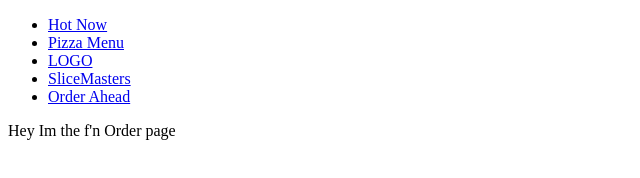
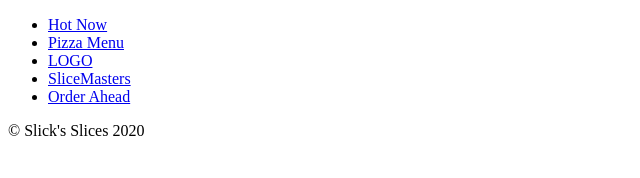
Before and after one commit to VinceGrilli/slicks-slices, a Gatsby site: page /order in a window 1280 px wide. Shown: the full height of the page, 0-640 px from the left. Built offline with nearby package versions, Linux system fonts and the light colour scheme; Gatsby itself is replaced by a stand-in of ours.

Commit message:
add layout

```diff
--- /dev/null
+++ b/gatsby-browser.js
@@ -0,0 +1,6 @@
+import React from 'react';
+import Layout from './src/components/Layout';
+
+export function wrapPageElement({ element, props }) {
+  return <Layout {...props}>{element}</Layout>;
+}
--- /dev/null
+++ b/gatsby-ssr.js
@@ -0,0 +1,6 @@
+import React from 'react';
+import Layout from './src/components/Layout';
+
+export function wrapPageElement({ element, props }) {
+  return <Layout {...props}>{element}</Layout>;
+}
--- /dev/null
+++ b/src/components/Footer.js
@@ -0,0 +1,9 @@
+import React from 'react';
+
+export default function Footer() {
+  return (
+    <footer>
+      <p>&copy; Slick's Slices {new Date().getFullYear()}</p>
+    </footer>
+  );
+}
--- /dev/null
+++ b/src/components/Layout.js
@@ -0,0 +1,13 @@
+import React from 'react';
+import Footer from './Footer';
+import Nav from './Nav';
+
+export default function Layout({ childern }) {
+  return (
+    <div>
+      <Nav />
+      {childern}
+      <Footer />
+    </div>
+  );
+}
--- a/src/components/Nav.js
+++ b/src/components/Nav.js
@@ -1,5 +1,5 @@
 import React from 'react';
-import { Link, navigate } from 'gatsby';
+import { Link } from 'gatsby';
 
 export default function Nav() {
   return (
--- a/src/pages/order.js
+++ b/src/pages/order.js
@@ -1,11 +1,10 @@
 import React from 'react';
-import Nav from '../components/Nav';
+import Layout from '../components/Layout';
 
 export default function OrderPage() {
   return (
-    <div>
-      <Nav />
+    <Layout>
       <p>Hey Im the f'n Order page</p>
-    </div>
+    </Layout>
   );
 }
--- a/src/pages/pizzas.js
+++ b/src/pages/pizzas.js
@@ -2,8 +2,8 @@
 
 export default function PizzasPage() {
   return (
-    <div>
+    <>
       <p>Hey Im the f'n Pizzas page</p>
-    </div>
+    </>
   );
 }
--- a/src/pages/slicemasters.js
+++ b/src/pages/slicemasters.js
@@ -1,11 +1,9 @@
 import React from 'react';
-import Nav from '../components/Nav';
 
 export default function SlicemastersPage() {
   return (
-    <div>
-      <Nav />
+    <>
       <p>Hey Im the f'n Slicemasters page</p>
-    </div>
+    </>
   );
 }
```
Also changed, not shown: src/pages/beers.js (+3 -4 lines), src/pages/index.js (+3 -4 lines).
